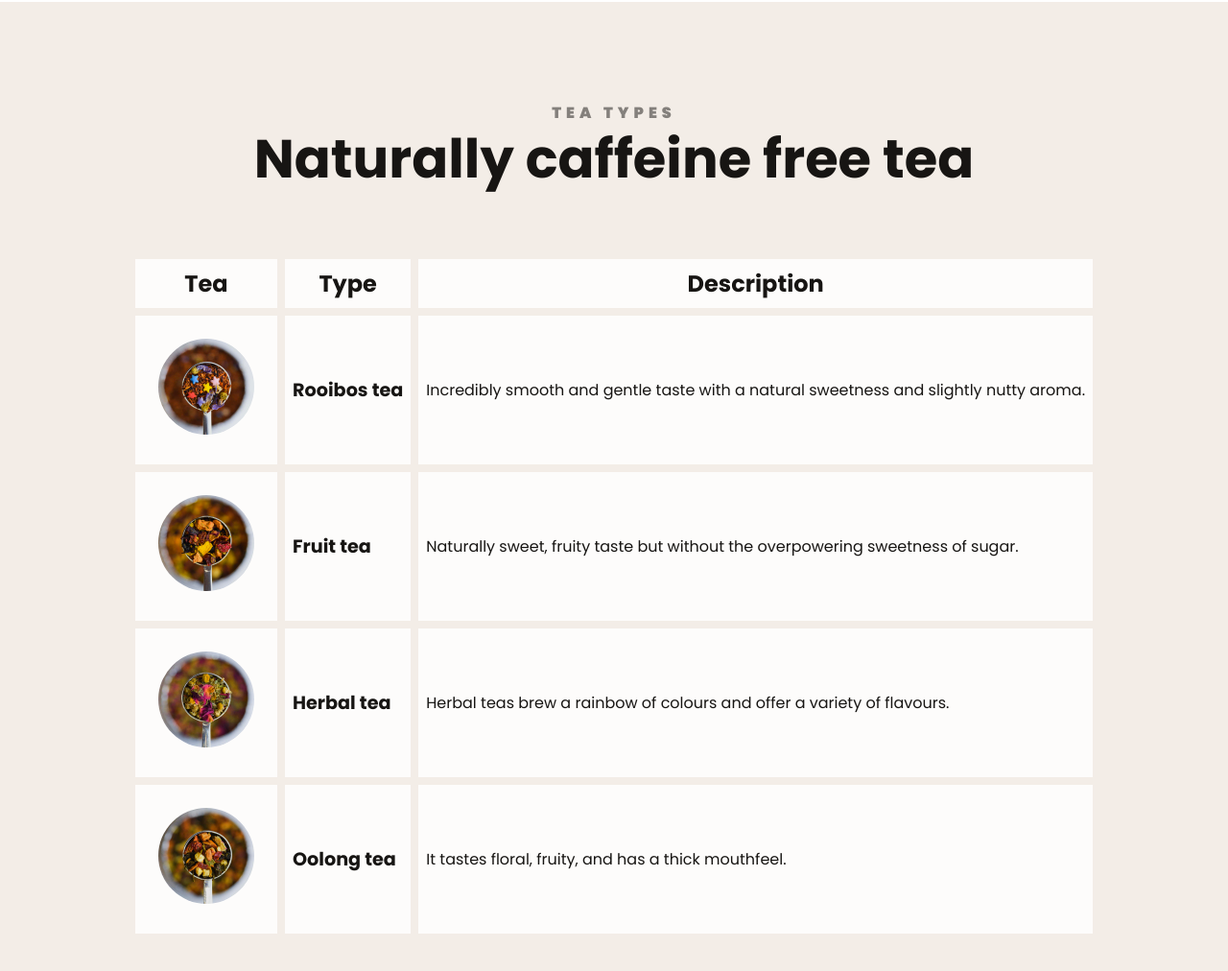
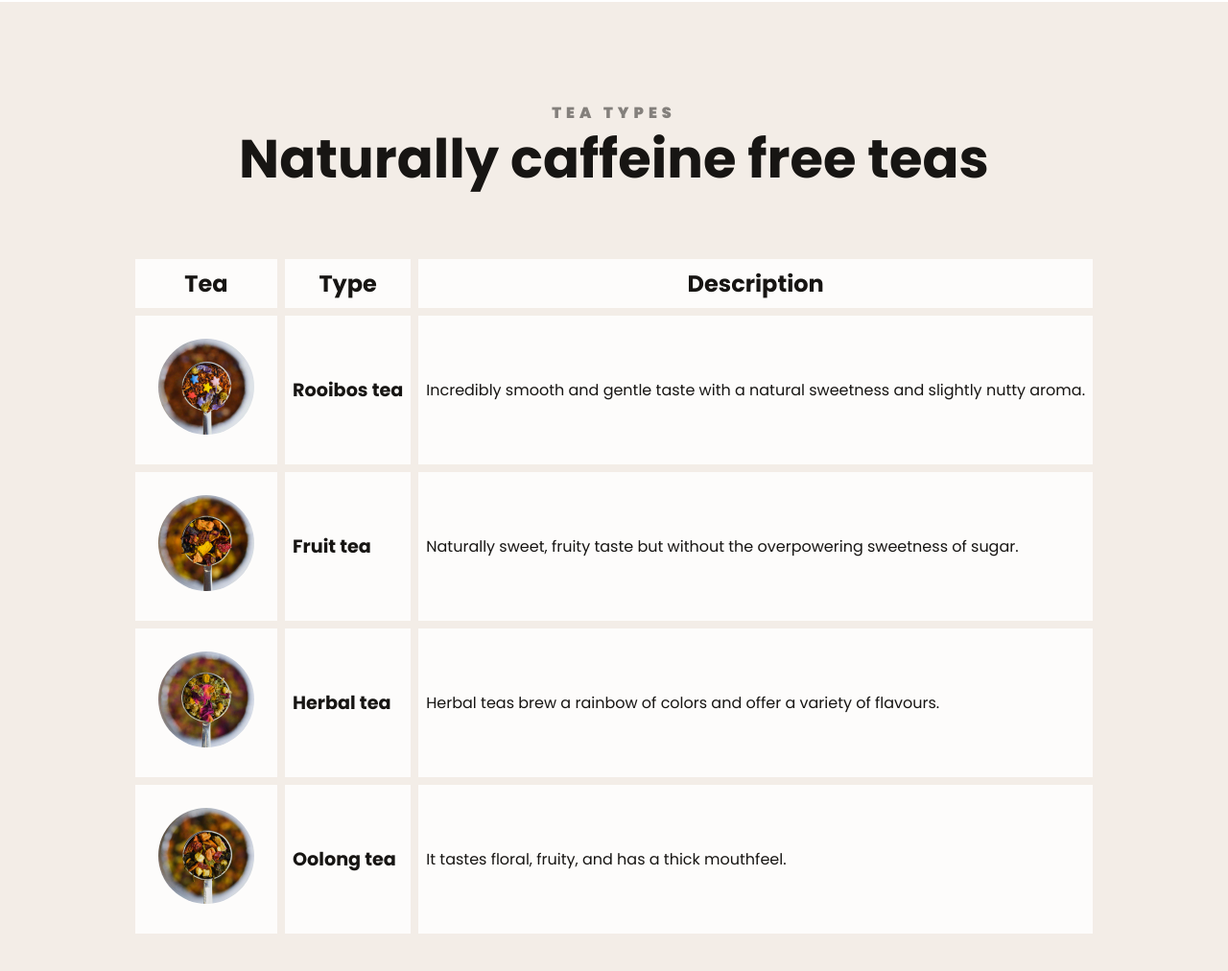
Before and after one commit to cslylla/tea-lover-landing-page, a plain HTML site: page index.html in a window 1280 px wide. Shown: the part 4120-5132 px from the top of the page at 96% size. Drawn offline with Linux system fonts and the light colour scheme; a script that the page names is missing.

Commit message:
Typo fix

```diff
--- a/index.html
+++ b/index.html
@@ -670,7 +670,7 @@
 
         <section class="secondary">
             <h3>Tea types</h3>
-            <h2>Naturally caffeine free tea</h2>
+            <h2>Naturally caffeine free teas</h2>
             <div class="table-container">
             <table>
                 <thead>
@@ -702,7 +702,7 @@
                             <img src="/images/herbal.jpg" alt="Herbal tea">
                         </td>
                         <td class="type">Herbal tea</td>
-                        <td>Herbal teas brew a rainbow of colours and offer a variety of flavours.</td>
+                        <td>Herbal teas brew a rainbow of colors and offer a variety of flavours.</td>
                     </tr>
 
                     <tr>
```
